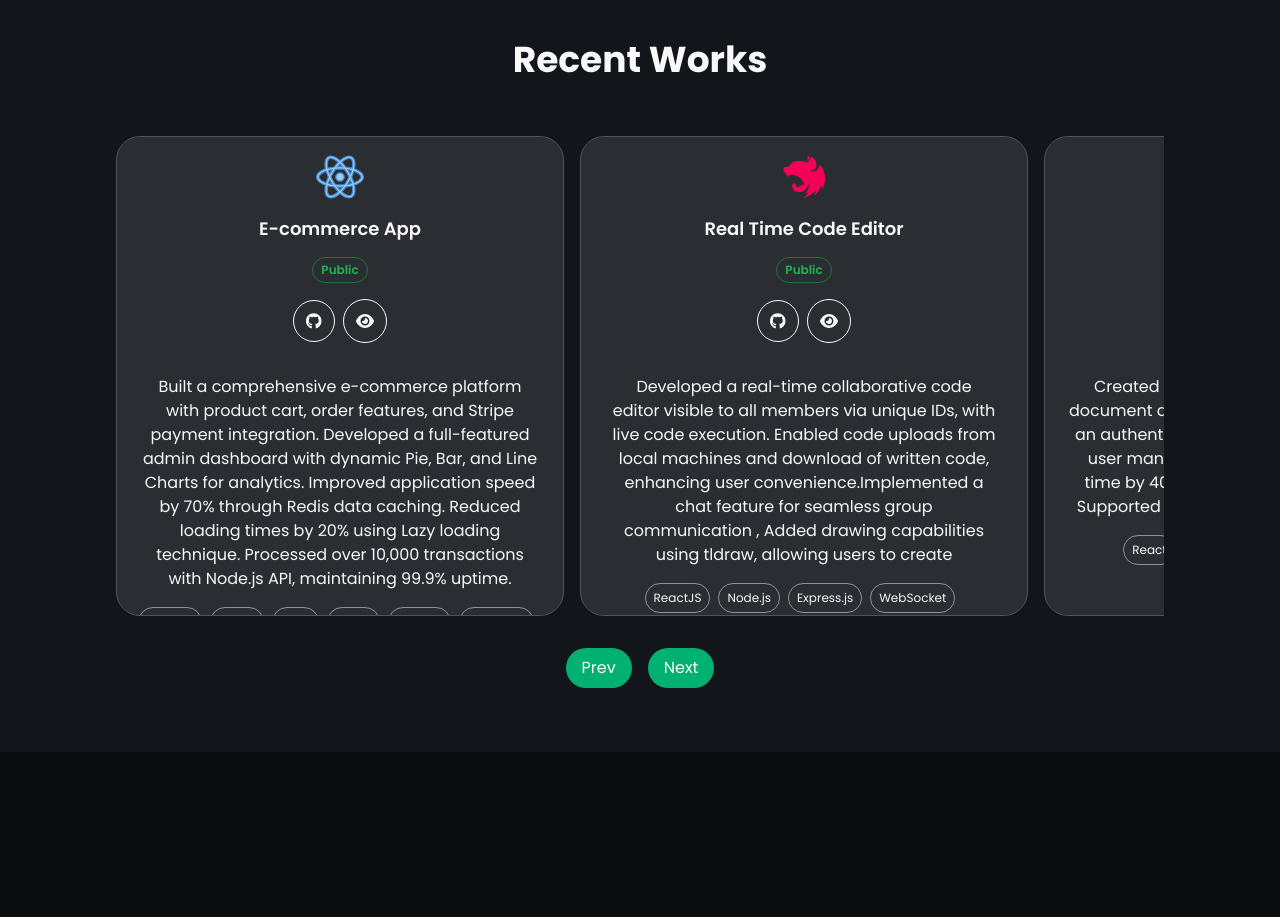
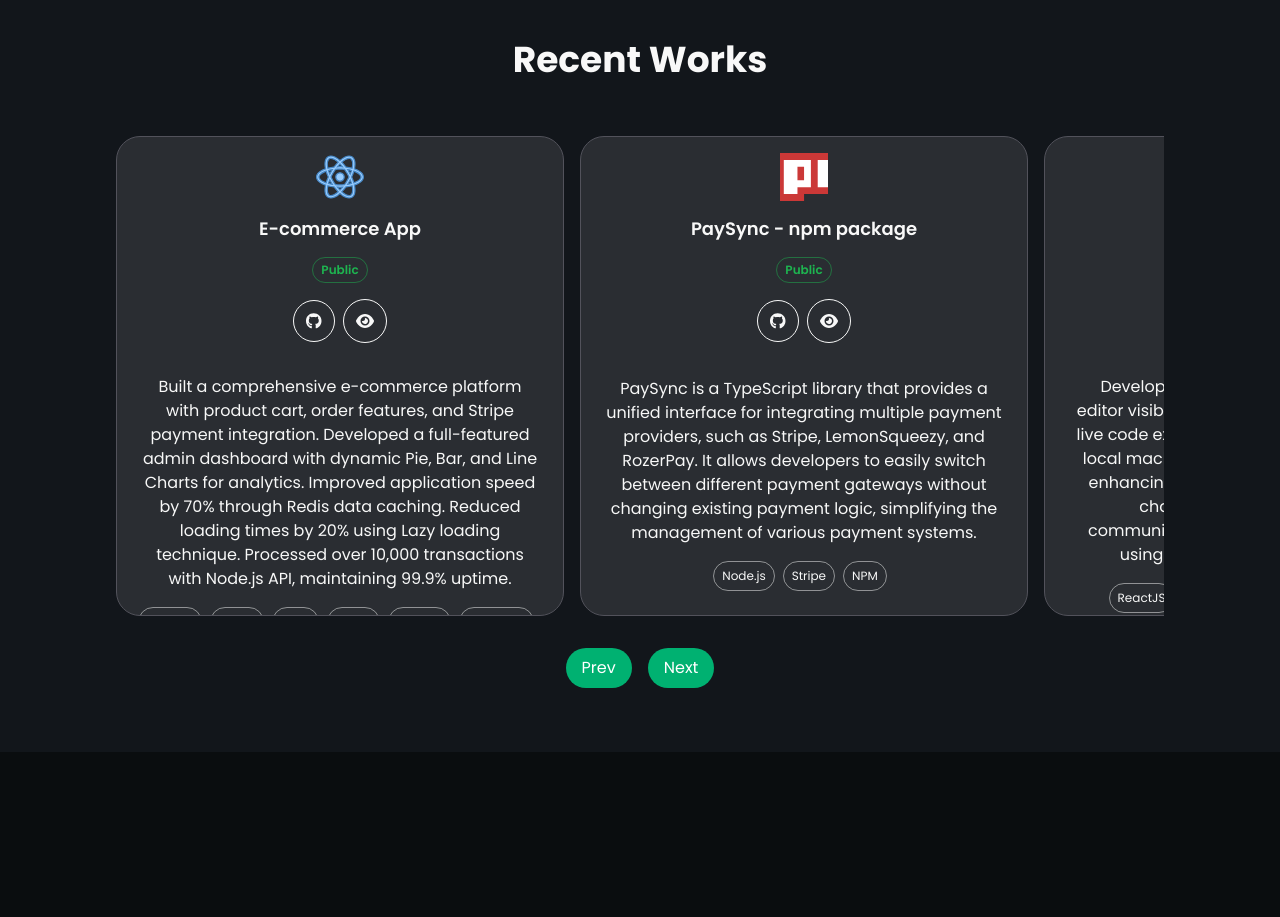
Before and after one commit to swarnendu19/Portfolio-Website, a Next.js app: page / in a window 1280 px wide. Shown: the part 4000-4917 px from the top of the page. Built offline with nearby package versions, Linux system fonts and the light colour scheme; what tailwindcss-debug-screens would draw is missing.

Commit message:
Update the project section

```diff
--- a/src/data/projects.ts
+++ b/src/data/projects.ts
@@ -14,13 +14,25 @@
     url: "ecommerce-by-dip.vercel.app",
     tags: ["React.js", "Redux", "SASS", "Stripe", "NodeJS", "MongoDB", "Express", "Redis", "Docker"],
   },
+  {
+    id: "PaySync",
+    title: "PaySync - npm package",
+    description:
+      "PaySync is a TypeScript library that provides a unified interface for integrating multiple payment providers, such as Stripe, LemonSqueezy, and RozerPay. It allows developers to easily switch between different payment gateways without changing existing payment logic, simplifying the management of various payment systems.",
+    icon: "/skills/npm.svg",
+    repoType: RepoType.Public,
+    projectType: ProjectType.Personal,
+    githubUrl: "https://github.com/swarnendu19/PaySync",
+    url: "www.npmjs.com/package/paysync",
+    tags: ["Node.js", "Stripe", "NPM"],
+  },
 
   {
     id: "code-spy",
     title: "Real Time Code Editor",
     description:
       "Developed a real-time collaborative code editor visible to all members via unique IDs, with live code execution. Enabled code uploads from local machines and download of written code, enhancing user convenience.Implemented a chat feature for seamless group communication , Added drawing capabilities using tldraw, allowing users to create",
-    icon: "/skills/nestjs.svg",
+    icon: "/skills/react.svg",
     repoType: RepoType.Public,
     projectType: ProjectType.Personal,
     githubUrl: "https://github.com/swarnendu19/Code-Editor",
@@ -32,7 +44,7 @@
     title: "Eraser Clone - Crafy",
     description:
       "Created a clone of the Eraser app with both document and drawing functionalities. Integrated an authentication system using Kinde for secure user management. Reduced server response time by 40% with optimized database queries. Supported concurrent editing for up to 50 users.",
-    icon: "/skills/flutter.svg",
+    icon: "/skills/nextjs.png",
     repoType: RepoType.Public,
     projectType: ProjectType.Personal,
     url: "crafy-eraser-clone.vercel.app",
```
Also changed, not shown: public/skills/npm.svg (added).
